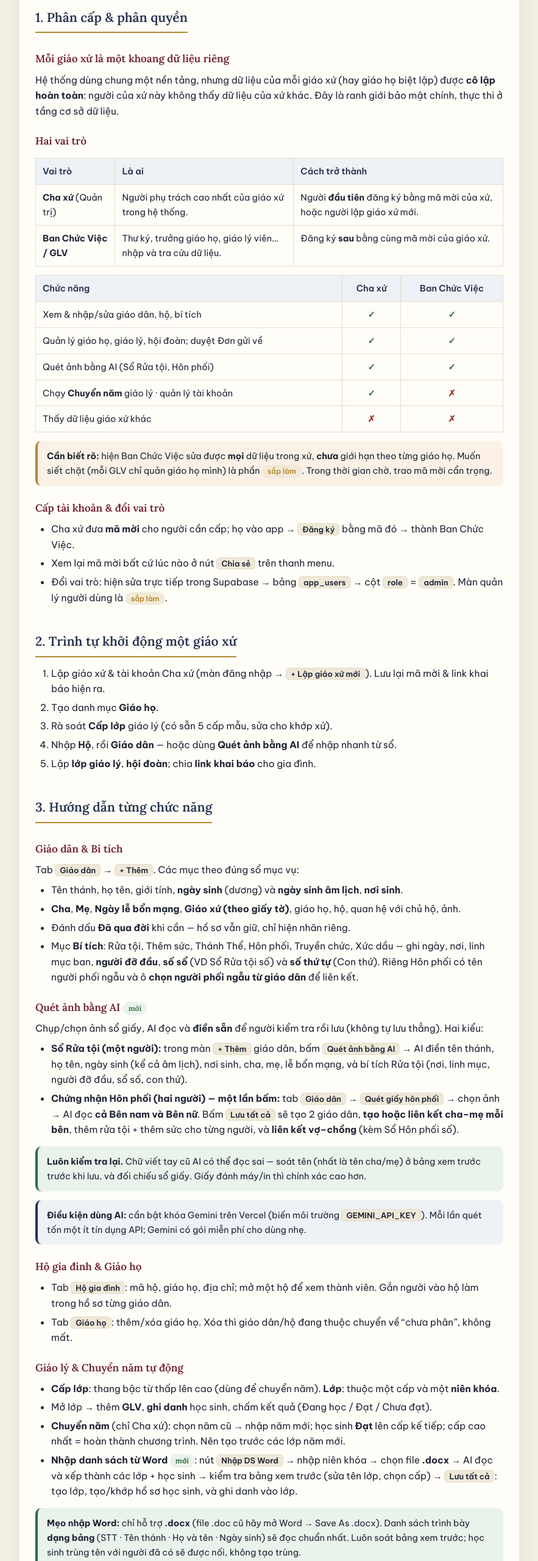
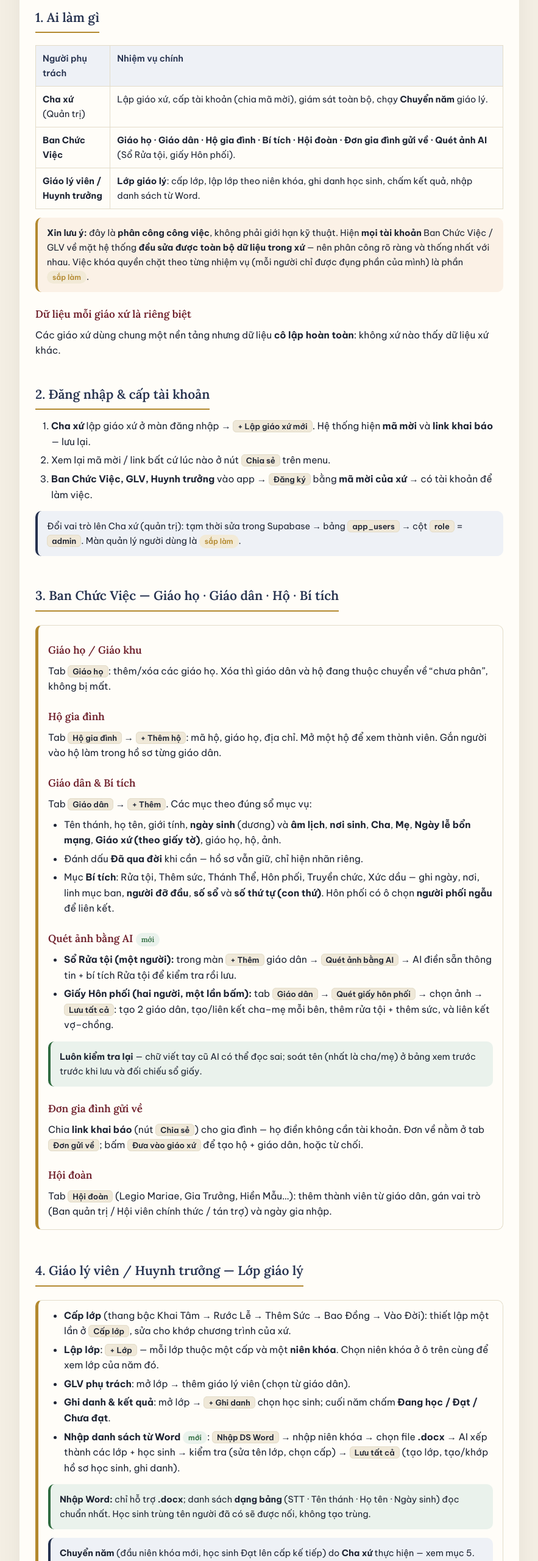
Before and after one commit to viecnha247vn/somucvugpquinhon, a plain HTML site: page giaoxu_cam_nang.html in a window 1280 px wide. Shown: the part 240-2800 px from the top of the page at 61% size, without its empty margins (198-1081 px from the left). Drawn offline with Linux system fonts and the light colour scheme.

Commit message:
Update giaoxu_cam_nang.html

```diff
--- a/giaoxu_cam_nang.html
+++ b/giaoxu_cam_nang.html
@@ -36,6 +36,7 @@ td.c{text-align:center;font-weight:600}
 .tag{display:inline-block;font-size:12px;font-weight:600;padding:1px 9px;border-radius:20px}
 .tag.now{background:#eaf2ec;color:var(--ok)}
 .tag.soon{background:#f2ead7;color:var(--accent)}
+.role{background:var(--surface);border:1px solid var(--line);border-left:5px solid var(--accent);border-radius:10px;padding:4px 16px 8px;margin:16px 0}
 .foot{color:var(--muted);font-size:13px;border-top:1px solid var(--line);margin-top:34px;padding-top:14px}
 @media print{body{background:#fff}.doc{box-shadow:none;max-width:none}}
 </style>
@@ -51,106 +52,99 @@ td.c{text-align:center;font-weight:600}
   </div>
   <div class="body">
 
-  <p class="lead">Tài liệu dành cho Cha xứ và Ban Chức Việc: phân quyền, trình tự khởi động, hướng dẫn từng chức năng, và cách dùng AI quét sổ.</p>
+  <p class="lead">Cẩm nang này sắp xếp theo <b>nhiệm vụ từng người</b>: Cha xứ quản trị chung, Ban Chức Việc lo giáo họ – giáo dân – hộ gia đình, Giáo lý viên / Huynh trưởng lo lớp giáo lý.</p>
 
-  <!-- 1. PHÂN QUYỀN -->
-  <h2>1. Phân cấp &amp; phân quyền</h2>
-  <h3>Mỗi giáo xứ là một khoang dữ liệu riêng</h3>
-  <p>Hệ thống dùng chung một nền tảng, nhưng dữ liệu của mỗi giáo xứ (hay giáo họ biệt lập) được <b>cô lập hoàn toàn</b>: người của xứ này không thấy dữ liệu của xứ khác. Đây là ranh giới bảo mật chính, thực thi ở tầng cơ sở dữ liệu.</p>
+  <!-- 1. PHÂN CÔNG -->
+  <h2>1. Ai làm gì</h2>
+  <table>
+    <tr><th>Người phụ trách</th><th>Nhiệm vụ chính</th></tr>
+    <tr><td><b>Cha xứ</b><br>(Quản trị)</td><td>Lập giáo xứ, cấp tài khoản (chia mã mời), giám sát toàn bộ, chạy <b>Chuyển năm</b> giáo lý.</td></tr>
+    <tr><td><b>Ban Chức Việc</b></td><td><b>Giáo họ · Giáo dân · Hộ gia đình · Bí tích · Hội đoàn · Đơn gia đình gửi về · Quét ảnh AI</b> (Sổ Rửa tội, giấy Hôn phối).</td></tr>
+    <tr><td><b>Giáo lý viên /<br>Huynh trưởng</b></td><td><b>Lớp giáo lý</b>: cấp lớp, lập lớp theo niên khóa, ghi danh học sinh, chấm kết quả, nhập danh sách từ Word.</td></tr>
+  </table>
+  <div class="warn"><b>Xin lưu ý:</b> đây là <b>phân công công việc</b>, không phải giới hạn kỹ thuật. Hiện <b>mọi tài khoản</b> Ban Chức Việc / GLV về mặt hệ thống <b>đều sửa được toàn bộ dữ liệu trong xứ</b> — nên phân công rõ ràng và thống nhất với nhau. Việc khóa quyền chặt theo từng nhiệm vụ (mỗi người chỉ được đụng phần của mình) là phần <span class="tag soon">sắp làm</span>.</div>
 
-  <h3>Hai vai trò</h3>
-  <table>
-    <tr><th>Vai trò</th><th>Là ai</th><th>Cách trở thành</th></tr>
-    <tr><td><b>Cha xứ</b> (Quản trị)</td><td>Người phụ trách cao nhất của giáo xứ trong hệ thống.</td><td>Người <b>đầu tiên</b> đăng ký bằng mã mời của xứ, hoặc người lập giáo xứ mới.</td></tr>
-    <tr><td><b>Ban Chức Việc / GLV</b></td><td>Thư ký, trưởng giáo họ, giáo lý viên… nhập và tra cứu dữ liệu.</td><td>Đăng ký <b>sau</b> bằng cùng mã mời của giáo xứ.</td></tr>
-  </table>
-  <table>
-    <tr><th>Chức năng</th><th style="text-align:center">Cha xứ</th><th style="text-align:center">Ban Chức Việc</th></tr>
-    <tr><td>Xem &amp; nhập/sửa giáo dân, hộ, bí tích</td><td class="c yes">✓</td><td class="c yes">✓</td></tr>
-    <tr><td>Quản lý giáo họ, giáo lý, hội đoàn; duyệt Đơn gửi về</td><td class="c yes">✓</td><td class="c yes">✓</td></tr>
-    <tr><td>Quét ảnh bằng AI (Sổ Rửa tội, Hôn phối)</td><td class="c yes">✓</td><td class="c yes">✓</td></tr>
-    <tr><td>Chạy <b>Chuyển năm</b> giáo lý · quản lý tài khoản</td><td class="c yes">✓</td><td class="c no">✗</td></tr>
-    <tr><td>Thấy dữ liệu giáo xứ khác</td><td class="c no">✗</td><td class="c no">✗</td></tr>
-  </table>
-  <div class="warn"><b>Cần biết rõ:</b> hiện Ban Chức Việc sửa được <b>mọi</b> dữ liệu trong xứ, <b>chưa</b> giới hạn theo từng giáo họ. Muốn siết chặt (mỗi GLV chỉ quản giáo họ mình) là phần <span class="tag soon">sắp làm</span>. Trong thời gian chờ, trao mã mời cẩn trọng.</div>
+  <h3>Dữ liệu mỗi giáo xứ là riêng biệt</h3>
+  <p>Các giáo xứ dùng chung một nền tảng nhưng dữ liệu <b>cô lập hoàn toàn</b>: không xứ nào thấy dữ liệu xứ khác.</p>
 
-  <h3>Cấp tài khoản &amp; đổi vai trò</h3>
-  <ul>
-    <li>Cha xứ đưa <b>mã mời</b> cho người cần cấp; họ vào app → <span class="kbd">Đăng ký</span> bằng mã đó → thành Ban Chức Việc.</li>
-    <li>Xem lại mã mời bất cứ lúc nào ở nút <span class="kbd">Chia sẻ</span> trên thanh menu.</li>
-    <li>Đổi vai trò: hiện sửa trực tiếp trong Supabase → bảng <span class="kbd">app_users</span> → cột <span class="kbd">role</span> = <span class="kbd">admin</span>. Màn quản lý người dùng là <span class="tag soon">sắp làm</span>.</li>
-  </ul>
+  <!-- 2. TÀI KHOẢN -->
+  <h2>2. Đăng nhập &amp; cấp tài khoản</h2>
+  <ol>
+    <li><b>Cha xứ</b> lập giáo xứ ở màn đăng nhập → <span class="kbd">+ Lập giáo xứ mới</span>. Hệ thống hiện <b>mã mời</b> và <b>link khai báo</b> — lưu lại.</li>
+    <li>Xem lại mã mời / link bất cứ lúc nào ở nút <span class="kbd">Chia sẻ</span> trên menu.</li>
+    <li><b>Ban Chức Việc, GLV, Huynh trưởng</b> vào app → <span class="kbd">Đăng ký</span> bằng <b>mã mời của xứ</b> → có tài khoản để làm việc.</li>
+  </ol>
+  <div class="note">Đổi vai trò lên Cha xứ (quản trị): tạm thời sửa trong Supabase → bảng <span class="kbd">app_users</span> → cột <span class="kbd">role</span> = <span class="kbd">admin</span>. Màn quản lý người dùng là <span class="tag soon">sắp làm</span>.</div>
 
-  <!-- 2. KHỞI ĐỘNG -->
-  <h2>2. Trình tự khởi động một giáo xứ</h2>
-  <ol>
-    <li>Lập giáo xứ &amp; tài khoản Cha xứ (màn đăng nhập → <span class="kbd">+ Lập giáo xứ mới</span>). Lưu lại mã mời &amp; link khai báo hiện ra.</li>
-    <li>Tạo danh mục <b>Giáo họ</b>.</li>
-    <li>Rà soát <b>Cấp lớp</b> giáo lý (có sẵn 5 cấp mẫu, sửa cho khớp xứ).</li>
-    <li>Nhập <b>Hộ</b>, rồi <b>Giáo dân</b> — hoặc dùng <b>Quét ảnh bằng AI</b> để nhập nhanh từ sổ.</li>
-    <li>Lập <b>lớp giáo lý</b>, <b>hội đoàn</b>; chia <b>link khai báo</b> cho gia đình.</li>
-  </ol>
+  <!-- 3. BAN CHỨC VIỆC -->
+  <h2>3. Ban Chức Việc — Giáo họ · Giáo dân · Hộ · Bí tích</h2>
 
-  <!-- 3. CHỨC NĂNG -->
-  <h2>3. Hướng dẫn từng chức năng</h2>
+  <div class="role">
+  <h3>Giáo họ / Giáo khu</h3>
+  <p>Tab <span class="kbd">Giáo họ</span>: thêm/xóa các giáo họ. Xóa thì giáo dân và hộ đang thuộc chuyển về “chưa phân”, không bị mất.</p>
+
+  <h3>Hộ gia đình</h3>
+  <p>Tab <span class="kbd">Hộ gia đình</span> → <span class="kbd">+ Thêm hộ</span>: mã hộ, giáo họ, địa chỉ. Mở một hộ để xem thành viên. Gắn người vào hộ làm trong hồ sơ từng giáo dân.</p>
 
   <h3>Giáo dân &amp; Bí tích</h3>
   <p>Tab <span class="kbd">Giáo dân</span> → <span class="kbd">+ Thêm</span>. Các mục theo đúng sổ mục vụ:</p>
   <ul>
-    <li>Tên thánh, họ tên, giới tính, <b>ngày sinh</b> (dương) và <b>ngày sinh âm lịch</b>, <b>nơi sinh</b>.</li>
-    <li><b>Cha</b>, <b>Mẹ</b>, <b>Ngày lễ bổn mạng</b>, <b>Giáo xứ (theo giấy tờ)</b>, giáo họ, hộ, quan hệ với chủ hộ, ảnh.</li>
+    <li>Tên thánh, họ tên, giới tính, <b>ngày sinh</b> (dương) và <b>âm lịch</b>, <b>nơi sinh</b>, <b>Cha</b>, <b>Mẹ</b>, <b>Ngày lễ bổn mạng</b>, <b>Giáo xứ (theo giấy tờ)</b>, giáo họ, hộ, ảnh.</li>
     <li>Đánh dấu <b>Đã qua đời</b> khi cần — hồ sơ vẫn giữ, chỉ hiện nhãn riêng.</li>
-    <li>Mục <b>Bí tích</b>: Rửa tội, Thêm sức, Thánh Thể, Hôn phối, Truyền chức, Xức dầu — ghi ngày, nơi, linh mục ban, <b>người đỡ đầu</b>, <b>số sổ</b> (VD Sổ Rửa tội số) và <b>số thứ tự</b> (Con thứ). Riêng Hôn phối có tên người phối ngẫu và ô <b>chọn người phối ngẫu từ giáo dân</b> để liên kết.</li>
+    <li>Mục <b>Bí tích</b>: Rửa tội, Thêm sức, Thánh Thể, Hôn phối, Truyền chức, Xức dầu — ghi ngày, nơi, linh mục ban, <b>người đỡ đầu</b>, <b>số sổ</b> và <b>số thứ tự (con thứ)</b>. Hôn phối có ô chọn <b>người phối ngẫu</b> để liên kết.</li>
   </ul>
 
   <h3>Quét ảnh bằng AI <span class="tag now">mới</span></h3>
-  <p>Chụp/chọn ảnh sổ giấy, AI đọc và <b>điền sẵn</b> để người kiểm tra rồi lưu (không tự lưu thẳng). Hai kiểu:</p>
   <ul>
-    <li><b>Sổ Rửa tội (một người):</b> trong màn <span class="kbd">+ Thêm</span> giáo dân, bấm <span class="kbd">Quét ảnh bằng AI</span> → AI điền tên thánh, họ tên, ngày sinh (kể cả âm lịch), nơi sinh, cha, mẹ, lễ bổn mạng, và bí tích Rửa tội (nơi, linh mục, người đỡ đầu, sổ số, con thứ).</li>
-    <li><b>Chứng nhận Hôn phối (hai người) — một lần bấm:</b> tab <span class="kbd">Giáo dân</span> → <span class="kbd">Quét giấy hôn phối</span> → chọn ảnh → AI đọc <b>cả Bên nam và Bên nữ</b>. Bấm <span class="kbd">Lưu tất cả</span> sẽ tạo 2 giáo dân, <b>tạo hoặc liên kết cha–mẹ mỗi bên</b>, thêm rửa tội + thêm sức cho từng người, và <b>liên kết vợ–chồng</b> (kèm Sổ Hôn phối số).</li>
+    <li><b>Sổ Rửa tội (một người):</b> trong màn <span class="kbd">+ Thêm</span> giáo dân → <span class="kbd">Quét ảnh bằng AI</span> → AI điền sẵn thông tin + bí tích Rửa tội để kiểm tra rồi lưu.</li>
+    <li><b>Giấy Hôn phối (hai người, một lần bấm):</b> tab <span class="kbd">Giáo dân</span> → <span class="kbd">Quét giấy hôn phối</span> → chọn ảnh → <span class="kbd">Lưu tất cả</span>: tạo 2 giáo dân, tạo/liên kết cha–mẹ mỗi bên, thêm rửa tội + thêm sức, và liên kết vợ–chồng.</li>
   </ul>
-  <div class="tip"><b>Luôn kiểm tra lại.</b> Chữ viết tay cũ AI có thể đọc sai — soát tên (nhất là tên cha/mẹ) ở bảng xem trước trước khi lưu, và đối chiếu sổ giấy. Giấy đánh máy/in thì chính xác cao hơn.</div>
-  <div class="note"><b>Điều kiện dùng AI:</b> cần bật khóa Gemini trên Vercel (biến môi trường <span class="kbd">GEMINI_API_KEY</span>). Mỗi lần quét tốn một ít tín dụng API; Gemini có gói miễn phí cho dùng nhẹ.</div>
+  <div class="tip"><b>Luôn kiểm tra lại</b> — chữ viết tay cũ AI có thể đọc sai; soát tên (nhất là cha/mẹ) ở bảng xem trước trước khi lưu và đối chiếu sổ giấy.</div>
 
-  <h3>Hộ gia đình &amp; Giáo họ</h3>
-  <ul>
-    <li>Tab <span class="kbd">Hộ gia đình</span>: mã hộ, giáo họ, địa chỉ; mở một hộ để xem thành viên. Gắn người vào hộ làm trong hồ sơ từng giáo dân.</li>
-    <li>Tab <span class="kbd">Giáo họ</span>: thêm/xóa giáo họ. Xóa thì giáo dân/hộ đang thuộc chuyển về “chưa phân”, không mất.</li>
-  </ul>
-
-  <h3>Giáo lý &amp; Chuyển năm tự động</h3>
-  <ul>
-    <li><b>Cấp lớp</b>: thang bậc từ thấp lên cao (dùng để chuyển năm). <b>Lớp</b>: thuộc một cấp và một <b>niên khóa</b>.</li>
-    <li>Mở lớp → thêm <b>GLV</b>, <b>ghi danh</b> học sinh, chấm kết quả (Đang học / Đạt / Chưa đạt).</li>
-    <li><b>Chuyển năm</b> (chỉ Cha xứ): chọn năm cũ → nhập năm mới; học sinh <b>Đạt</b> lên cấp kế tiếp; cấp cao nhất = hoàn thành chương trình. Nên tạo trước các lớp năm mới.</li>
-    <li><b>Nhập danh sách từ Word</b> <span class="tag now">mới</span>: nút <span class="kbd">Nhập DS Word</span> → nhập niên khóa → chọn file <b>.docx</b> → AI đọc và xếp thành các lớp + học sinh → kiểm tra bảng xem trước (sửa tên lớp, chọn cấp) → <span class="kbd">Lưu tất cả</span>: tạo lớp, tạo/khớp hồ sơ học sinh, và ghi danh vào lớp.</li>
-  </ul>
-  <div class="tip"><b>Mẹo nhập Word:</b> chỉ hỗ trợ <b>.docx</b> (file .doc cũ hãy mở Word → Save As .docx). Danh sách trình bày <b>dạng bảng</b> (STT · Tên thánh · Họ và tên · Ngày sinh) sẽ đọc chuẩn nhất. Luôn soát bảng xem trước; học sinh trùng tên với người đã có sẽ được nối, không tạo trùng.</div>
+  <h3>Đơn gia đình gửi về</h3>
+  <p>Chia <b>link khai báo</b> (nút <span class="kbd">Chia sẻ</span>) cho gia đình — họ điền không cần tài khoản. Đơn về nằm ở tab <span class="kbd">Đơn gửi về</span>; bấm <span class="kbd">Đưa vào giáo xứ</span> để tạo hộ + giáo dân, hoặc từ chối.</p>
 
   <h3>Hội đoàn</h3>
-  <p>Tab <span class="kbd">Hội đoàn</span> (Legio Mariae, Gia Trưởng, Hiền Mẫu…): thêm thành viên từ giáo dân, gán vai trò (Ban quản trị / Hội viên chính thức / Hội viên tán trợ) và ngày gia nhập.</p>
+  <p>Tab <span class="kbd">Hội đoàn</span> (Legio Mariae, Gia Trưởng, Hiền Mẫu…): thêm thành viên từ giáo dân, gán vai trò (Ban quản trị / Hội viên chính thức / tán trợ) và ngày gia nhập.</p>
+  </div>
 
-  <h3>Đơn gửi về (gia đình tự khai)</h3>
+  <!-- 4. GIÁO LÝ VIÊN -->
+  <h2>4. Giáo lý viên / Huynh trưởng — Lớp giáo lý</h2>
+  <div class="role">
   <ul>
-    <li>Chia <b>link khai báo</b> (ở nút <span class="kbd">Chia sẻ</span>) cho các gia đình — họ điền không cần tài khoản.</li>
-    <li>Đơn về nằm ở tab <span class="kbd">Đơn gửi về</span>; Ban Chức Việc bấm <span class="kbd">Đưa vào giáo xứ</span> để tạo hộ + giáo dân, hoặc từ chối.</li>
+    <li><b>Cấp lớp</b> (thang bậc Khai Tâm → Rước Lễ → Thêm Sức → Bao Đồng → Vào Đời): thiết lập một lần ở <span class="kbd">Cấp lớp</span>, sửa cho khớp chương trình của xứ.</li>
+    <li><b>Lập lớp</b>: <span class="kbd">+ Lớp</span> — mỗi lớp thuộc một cấp và một <b>niên khóa</b>. Chọn niên khóa ở ô trên cùng để xem lớp của năm đó.</li>
+    <li><b>GLV phụ trách</b>: mở lớp → thêm giáo lý viên (chọn từ giáo dân).</li>
+    <li><b>Ghi danh &amp; kết quả</b>: mở lớp → <span class="kbd">+ Ghi danh</span> chọn học sinh; cuối năm chấm <b>Đang học / Đạt / Chưa đạt</b>.</li>
+    <li><b>Nhập danh sách từ Word</b> <span class="tag now">mới</span>: <span class="kbd">Nhập DS Word</span> → nhập niên khóa → chọn file <b>.docx</b> → AI xếp thành các lớp + học sinh → kiểm tra (sửa tên lớp, chọn cấp) → <span class="kbd">Lưu tất cả</span> (tạo lớp, tạo/khớp hồ sơ học sinh, ghi danh).</li>
   </ul>
+  <div class="tip"><b>Nhập Word:</b> chỉ hỗ trợ <b>.docx</b>; danh sách <b>dạng bảng</b> (STT · Tên thánh · Họ tên · Ngày sinh) đọc chuẩn nhất. Học sinh trùng tên người đã có sẽ được nối, không tạo trùng.</div>
+  <div class="note"><b>Chuyển năm</b> (đầu niên khóa mới, học sinh Đạt lên cấp kế tiếp) do <b>Cha xứ</b> thực hiện — xem mục 5.</div>
+  </div>
 
-  <h3>Chia sẻ &amp; Mời <span class="tag now">mới</span></h3>
-  <p>Nút <span class="kbd">Chia sẻ</span> trên menu hiện <b>Mã mời</b> (cho Ban Chức Việc đăng ký) và <b>Link khai báo</b> (cho gia đình), kèm nút chép. Cũng hiện ngay khi lập giáo xứ mới.</p>
+  <!-- 5. CHA XỨ -->
+  <h2>5. Cha xứ — Quản trị</h2>
+  <div class="role">
+  <ul>
+    <li><b>Trình tự khởi động xứ:</b> lập giáo xứ → tạo Giáo họ → rà soát Cấp lớp → nhập Hộ &amp; Giáo dân (hoặc quét AI) → lập lớp giáo lý, hội đoàn → chia link khai báo.</li>
+    <li><b>Chia sẻ &amp; Mời</b>: nút <span class="kbd">Chia sẻ</span> hiện mã mời (cho Ban Chức Việc, GLV đăng ký) và link khai báo (cho gia đình), có nút chép.</li>
+    <li><b>Chuyển năm giáo lý</b>: <span class="kbd">Chuyển năm</span> → chọn năm cũ → nhập năm mới; học sinh <b>Đạt</b> lên cấp kế tiếp; cấp cao nhất = hoàn thành chương trình. Nên tạo trước các lớp năm mới.</li>
+    <li><b>Cấp / đổi tài khoản</b> cho Ban Chức Việc, GLV (xem mục 2).</li>
+  </ul>
+  </div>
 
-  <!-- 4. AN TOÀN -->
-  <h2>4. Lưu ý an toàn dữ liệu</h2>
+  <!-- 6. AN TOÀN -->
+  <h2>6. Lưu ý an toàn dữ liệu</h2>
   <ul>
     <li><b>Bí tích là hồ sơ gốc</b> — nhập cẩn thận, đối chiếu sổ giấy; cân nhắc kỹ trước khi xóa.</li>
-    <li><b>Cha/mẹ tạo tự động</b> khi quét giấy hôn phối: soát tên để tránh tạo trùng; thỉnh thoảng rà soát danh sách.</li>
+    <li><b>Cha/mẹ &amp; học sinh tạo tự động</b> (khi quét hôn phối / nhập Word): soát tên để tránh trùng; thỉnh thoảng rà soát danh sách.</li>
     <li><b>Đăng nhập:</b> nếu bật xác nhận email, người mới phải mở email xác nhận trước khi vào.</li>
     <li><b>Sao lưu:</b> dữ liệu trên Supabase — nên bật sao lưu định kỳ.</li>
   </ul>
 
-  <div class="note" style="margin-top:22px"><b>Phần sắp bổ sung:</b> in chứng nhận bí tích · phân quyền GLV theo từng giáo họ · màn quản lý người dùng · liên mạng toàn Giáo phận.</div>
+  <div class="note" style="margin-top:22px"><b>Phần sắp bổ sung:</b> khóa quyền theo nhiệm vụ (Ban Chức Việc / GLV chỉ đụng phần của mình) · in chứng nhận bí tích · màn quản lý người dùng · liên mạng toàn Giáo phận.</div>
 
-  <div class="foot">Cẩm nang sử dụng — Hệ thống Quản lý Giáo xứ. In từ trình duyệt (Ctrl/Cmd + P) để lưu PDF hoặc phát cho Ban Chức Việc.</div>
+  <div class="foot">Cẩm nang sử dụng — Hệ thống Quản lý Giáo xứ. In từ trình duyệt (Ctrl/Cmd + P) để lưu PDF hoặc phát cho Ban Chức Việc &amp; Giáo lý viên.</div>
   </div>
 </div>
 </body>
```
